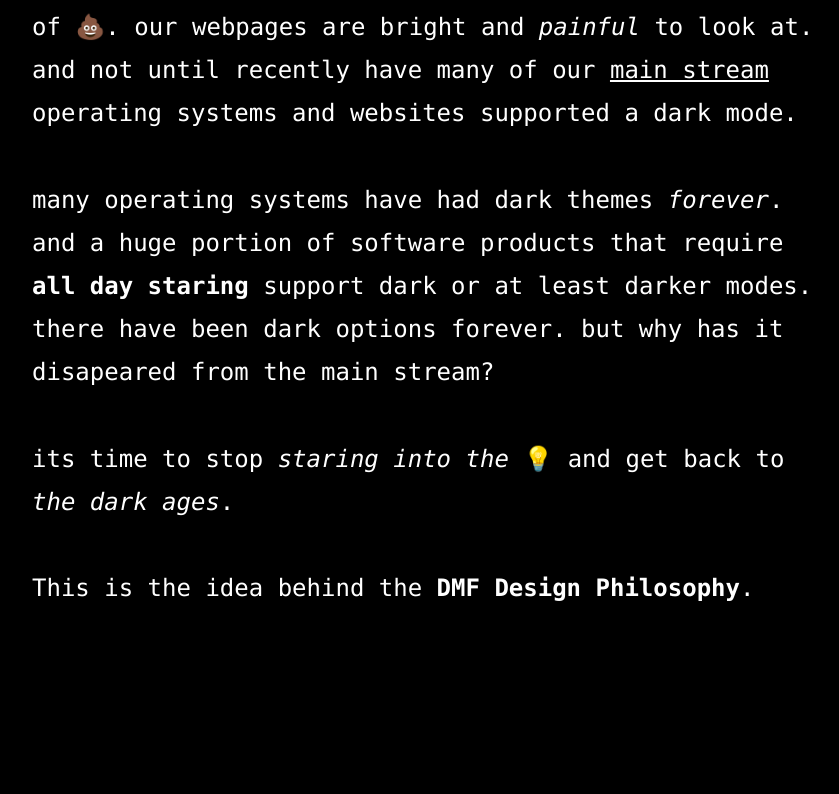
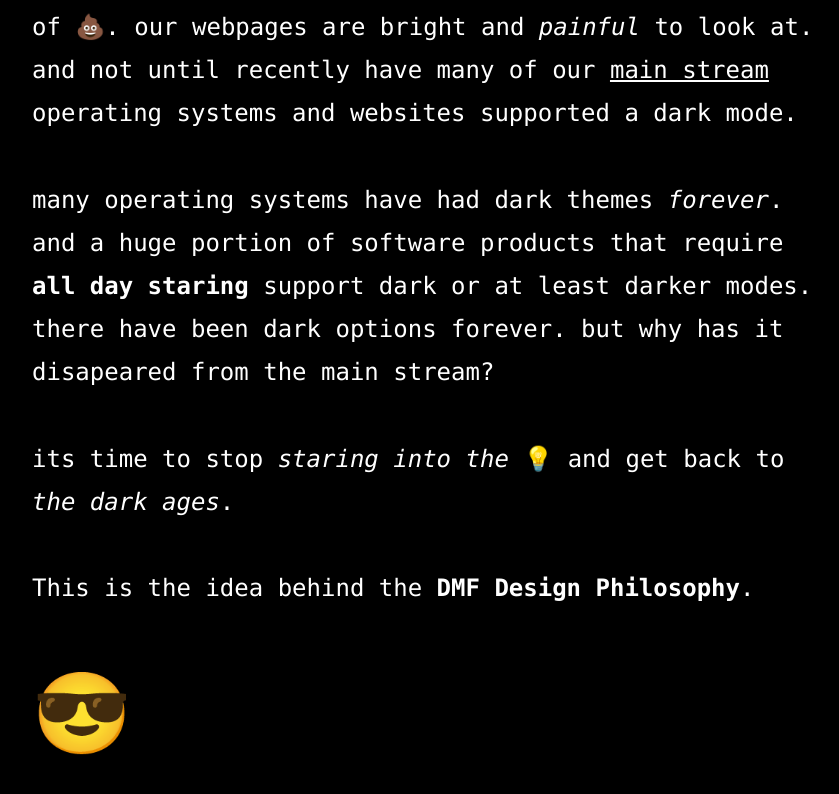
Before and after one commit to spacedevin/darkmodefirst.com, a plain HTML site: page index.html in a window 1280 px wide. Shown: the part 495-1289 px from the top of the page, without its empty margins (208-1047 px from the left). Drawn offline with nearby package versions, Linux system fonts and the light colour scheme.

Commit message:
sunglasses

```diff
--- a/index.html
+++ b/index.html
@@ -133,7 +133,9 @@
       <br /><br />
       This
       is the idea behind the <b>DMF Design Philosophy</b>.
-      <br /><br /><br /><br /><br /><br />
+      <br /><br />
+    <h1> &#x1F60E;</h1>
+    <br /><br /><br /><br /><br /><br />
     </p>
   </main>
 </body>
```
